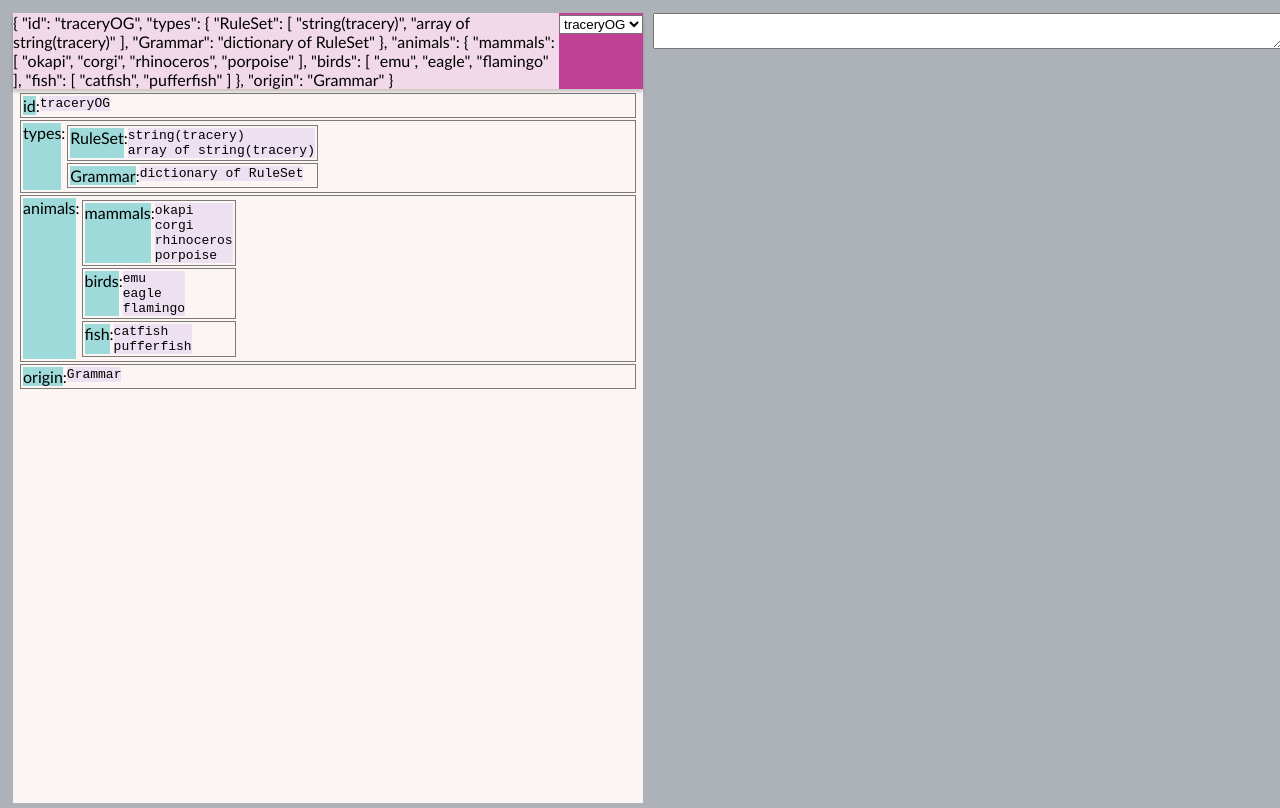
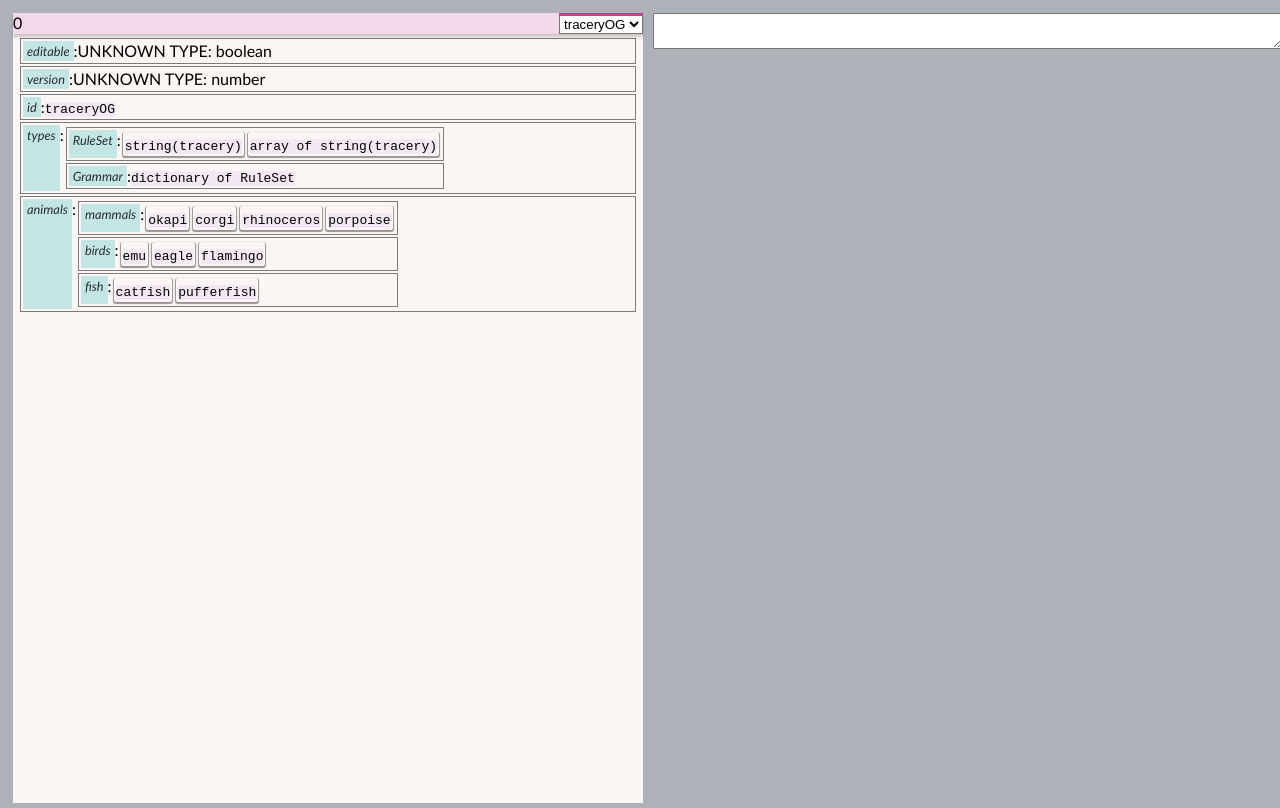
Before and after one commit to galaxykate/tracery2, a plain HTML site: page index.html in a window 1280 px wide. Drawn offline with Linux system fonts and the light colour scheme.

Commit message:
Split all the ery object types into separate obj-views, for arrays, dictionaries, strings, etc

```diff
--- a/css/ery.css
+++ b/css/ery.css
@@ -1,27 +1,42 @@
 .language-view {
 	height: 100%;
+}
+
+.objview-array>.objview {
+	margin: 2px;
+	padding: 2px;
+	border-radius: 2px;
+	display: inline-block;
+	box-shadow: 0px 1px 1px 1px rgba(0, 0, 0, .4);
 }
 
 .objview-row {
 	padding: 2px;
 	margin: 2px;
 	border: 1px solid hsla(0, 0%, 0%, .5);
+	display: flex;
 }
 
 
-.objview-row {
-	display: flex;
-}
 
 .objview-row-label {
-	background-color: hsla(180, 50%, 50%, .5);
+	padding: 2px 4px;
+	color: rgba(0, 0, 0, .8);
+	font-size: 80%;
+	font-style: italic;
+	background-color: hsla(180, 50%, 50%, .3);
 }
 
 .objview-string {
 	background-color: hsla(280, 50%, 90%, .5);
+	display: inline-flex;
 }
 
 
-.objview-string pre {
+.objview-item {
+	margin: 2px;
+	display: inline-flex;
+}
+pre.objview-string  {
 	margin: 0px;
 }
--- a/js/ery/langspecs.js
+++ b/js/ery/langspecs.js
@@ -1,18 +1,253 @@
 // Language specifications for tracery, chancery...and more!
 // celery, cemetery, chancery, cheery, chicanery, confectionery, creamery, crockery, cutlery, delivery, drapery, embroidery, emery, every, fiery,finery, flattery, flowery, frippery, gallery, greenery, imagery, livery, lottery, mastery, millinery, misery, monastery, mystery, nursery, ornery, peppery, periphery, pottery, refinery, robbery, scenery, sorcery, stationery, tannery, tapestry, witchery, aery, archery, artery, bakery, bravery
-let languageSpecs = {
+let objCount = 0
+
+function expandObject(raw) {
+	// Expand this raw object into an editable blackboard-style boject,
+	// Where all elements have object wrappers to track state/type (and allow vue editing)
+
+	let obj = {
+		id: objCount++,
+	}
+	// All objects are dictionaries, because we don't have an object property list
+	switch (typeof raw) {
+		case "object":
+			if (Array.isArray(raw)) {
+				obj.type = "array"
+				obj.items = raw.map(expandObject)
+			} else {
+				obj.type = "dictionary"
+				obj.props = mapObject(raw, expandObject)
+			}
+			break;
+		case "number":
+		case "boolean":
+		case "string":
+			obj.type = typeof raw
+			obj.value = raw
+			break;
+
+
+	}
+	return obj
+}
+
+
+let languageSpecsRaw = {
 	traceryOG: {
+		editable: true,
+		version: 1.0,
 		id: "traceryOG",
 		types: {
 			RuleSet: ["string(tracery)", "array of string(tracery)"],
 			Grammar: "dictionary of RuleSet"
 		},
 		animals: {
-			mammals: ["okapi", "corgi","rhinoceros", "porpoise"],
+			mammals: ["okapi", "corgi", "rhinoceros", "porpoise"],
 			birds: ["emu", "eagle", "flamingo"],
 			fish: ["catfish", "pufferfish"],
 		},
-		origin: "Grammar"
+		// origin: "Grammar",
+		// herbs: {
+		// 	"description": "A list of herbs and spices, and mixtures of the two.",
+		// 	"herbs": [
+		// 		"Angelica",
+		// 		"Basil",
+		// 		"Holy Basil",
+		// 		"Thai Basil",
+		// 		"Bay leaf",
+		// 		"Indian Bay leaf",
+		// 		"Boldo",
+		// 		"Borage",
+		// 		"Chervil",
+		// 		"Chives",
+		// 		"Garlic Chives",
+		// 		"Cicely",
+		// 		"Coriander leaf",
+		// 		"Cilantro",
+		// 		"Bolivian Coriander",
+		// 		"Vietnamese Coriander",
+		// 		"Culantro",
+		// 		"Cress",
+		// 		"Curry leaf",
+		// 		"Dill",
+		// 		"Epazote",
+		// 		"Hemp",
+		// 		"Hoja santa",
+		// 		"Houttuynia cordata",
+		// 		"Hyssop",
+		// 		"Jimbu",
+		// 		"Kinh gioi",
+		// 		"Lavender",
+		// 		"Lemon balm",
+		// 		"Lemon grass",
+		// 		"Lemon myrtle",
+		// 		"Lemon verbena",
+		// 		"Limnophila aromatica",
+		// 		"Lovage",
+		// 		"Marjoram",
+		// 		"Mint",
+		// 		"Mugwort",
+		// 		"Mitsuba",
+		// 		"Oregano",
+		// 		"Parsley",
+		// 		"Perilla",
+		// 		"Rosemary",
+		// 		"Rue",
+		// 		"Sage",
+		// 		"Savory",
+		// 		"Sansho",
+		// 		"Shiso",
+		// 		"Sorrel",
+		// 		"Tarragon",
+		// 		"Thyme",
+		// 		"Woodruff"
+		// 	],
+		// 	"spices": [
+		// 		"Aonori",
+		// 		"Ajwain",
+		// 		"Allspice",
+		// 		"Amchoor",
+		// 		"Anise",
+		// 		"Star Anise",
+		// 		"Asafoetida",
+		// 		"Camphor",
+		// 		"Caraway",
+		// 		"Cardamom",
+		// 		"Black Cardamom",
+		// 		"Cassia",
+		// 		"Celery powder",
+		// 		"Celery seed",
+		// 		"Charoli",
+		// 		"Chenpi",
+		// 		"Cinnamon",
+		// 		"Clove",
+		// 		"Coriander seed",
+		// 		"Cubeb",
+		// 		"Cumin",
+		// 		"Nigella sativa",
+		// 		"Bunium persicum",
+		// 		"Dill",
+		// 		"Dill seed",
+		// 		"Fennel",
+		// 		"Fenugreek",
+		// 		"Fingerroot",
+		// 		"Greater Galangal",
+		// 		"Lesser Galangal",
+		// 		"Garlic",
+		// 		"Ginger",
+		// 		"Aromatic Ginger",
+		// 		"Golpar",
+		// 		"Grains of Paradise",
+		// 		"Grains of Selim",
+		// 		"Horseradish",
+		// 		"Juniper berry",
+		// 		"Kokum",
+		// 		"Korarima",
+		// 		"Dried Lime",
+		// 		"Liquorice",
+		// 		"Litsea cubeba",
+		// 		"Mace",
+		// 		"Mango-ginger",
+		// 		"Mastic",
+		// 		"Mahlab",
+		// 		"Black Mustard",
+		// 		"Brown Mustard",
+		// 		"White Mustard",
+		// 		"Nigella",
+		// 		"Njangsa",
+		// 		"Nutmeg",
+		// 		"Alligator Pepper",
+		// 		"Brazilian Pepper",
+		// 		"Chili Pepper",
+		// 		"Cayenne pepper",
+		// 		"Paprika",
+		// 		"Long Pepper",
+		// 		"Peruvian Pepper",
+		// 		"East Asian Pepper",
+		// 		"Sichuan Pepper",
+		// 		"Sansho",
+		// 		"Tasmanian Pepper",
+		// 		"Black Peppercorn",
+		// 		"Green Peppercorn",
+		// 		"White Peppercorn",
+		// 		"Pomegranate seed",
+		// 		"Poppy seed",
+		// 		"Radhuni",
+		// 		"Rose",
+		// 		"Saffron",
+		// 		"Salt",
+		// 		"Sarsaparilla",
+		// 		"Sassafras",
+		// 		"Sesame",
+		// 		"Shiso",
+		// 		"Sumac",
+		// 		"Tamarind",
+		// 		"Tonka bean",
+		// 		"Turmeric",
+		// 		"Uzazi",
+		// 		"Vanilla",
+		// 		"Voatsiperifery",
+		// 		"Wasabi",
+		// 		"Yuzu",
+		// 		"Zedoary",
+		// 		"Zereshk",
+		// 		"Zest"
+		// 	],
+		// 	"mixtures": [
+		// 		"Adjika",
+		// 		"Advieh",
+		// 		"Baharat",
+		// 		"Beau Monde seasoning",
+		// 		"Berbere",
+		// 		"Bouquet garni",
+		// 		"Buknu",
+		// 		"Chaat masala",
+		// 		"Chaunk",
+		// 		"Chili powder",
+		// 		"Crab boil",
+		// 		"Curry powder",
+		// 		"Doubanjiang",
+		// 		"Douchi",
+		// 		"Duqqa",
+		// 		"Fines herbes",
+		// 		"Five-spice powder",
+		// 		"Garam masala",
+		// 		"Garlic powder",
+		// 		"Garlic salt",
+		// 		"Gochujang",
+		// 		"Harissa",
+		// 		"Hawaij",
+		// 		"Herbes de Provence",
+		// 		"Idli podi",
+		// 		"Jamaican jerk spice",
+		// 		"Khmeli suneli",
+		// 		"Lemon pepper",
+		// 		"Mitmita",
+		// 		"Mixed spice",
+		// 		"Montreal steak seasoning",
+		// 		"Mulling spices",
+		// 		"Old Bay Seasoning",
+		// 		"Onion powder",
+		// 		"Panch phoron",
+		// 		"Persillade",
+		// 		"Powder-douce",
+		// 		"Pumpkin pie spice",
+		// 		"Qâlat daqqa",
+		// 		"Quatre épices",
+		// 		"Ras el hanout",
+		// 		"Recado rojo",
+		// 		"Sharena sol",
+		// 		"Shichimi",
+		// 		"Tabil",
+		// 		"Tandoori masala",
+		// 		"Vadouvan",
+		// 		"Yuzukosho",
+		// 		"Za'atar"
+		// 	]
+		// }
+
+
 
 	},
 	tracery2: {
@@ -31,3 +266,7 @@ let languageSpecs = {
 
 	}
 }
+
+let languageSpecs = mapObject(languageSpecsRaw, expandObject)
+
+console.log(languageSpecs)
--- a/js/ui-lang.js
+++ b/js/ui-lang.js
@@ -1,63 +1,105 @@
 // A view of an object
+
 
 Vue.component('obj-view', {
 	template: `
-	<div v-bind:class="'objview objview-' + getType(obj)">
+	<div v-bind:class="'objview objview-' + obj.type + '-holder'">
 
-		<div class="objview-row"
-			v-if="getType(obj) === 'object'"
-			v-for="(value, name) in obj"
-		>
-			<div class="objview-row-label" >{{name}}</div>:
-			<div class="objview-row-content">
+		<obj-dictionary
+			:obj="obj" :rootObj="rootObj"
+			v-if="obj.type === 'dictionary'">
+		</obj-dictionary>
 
-				<obj-view :obj="value">
-				</obj-view>
-			</div>
+
+		<obj-array
+			:obj="obj" :rootObj="rootObj"
+			v-else-if="obj.type === 'array'">
+		</obj-array>
+
+
+		<obj-string
+			:obj="obj" :rootObj="rootObj"
+			v-else-if="obj.type === 'string'">
+		</obj-string>
+
+
+		<div
+			:obj="obj" :rootObj="rootObj"
+			v-else>
+			UNKNOWN TYPE: {{obj.type}}
 		</div>
 
-		<div class="objview-item"
-			v-if="getType(obj) ==='array'"
-			v-for="item in obj"
-		>
-			<obj-view :obj="item">
-			</obj-view>
-		</div>
 
-		<pre v-if="getType(obj) ==='string'" class="objview-string">{{obj}}</pre>
-	</div>
-	`,
-	props: ["obj"],
-	methods: {
-		getType: function() {
-			if (typeof this.obj === "object") {
-				if (Array.isArray(this.obj))
-					return "array";
-				return "object"
-			}
-			return typeof this.obj
-		}
-	}
+	</div>`,
+
+	props: ["obj", "rootObj"],
 })
 
-Vue.component('array-view', {
-	template: `
-	<div>
 
-		<div class="arrayview-item" v-for="item in arr">
-			{{item}}
-		</div>
-	</div>
+
+Vue.component('obj-dictionary', {
+	props: ["obj", "rootObj"],
+	template: `<div
+				class="objview-dictionary"
+				>
+					<div v-for="(val,key) in obj.props"
+						v-bind:key="key"
+						class="objview-row"
+					>
+						<div class="objview-row-label">{{key}}</div>:
+							<obj-view :obj="val" :objRoot="rootObj"></obj-view>
+					</div>
+				</div>
 	`,
-	props: ["arr"]
 })
+
+Vue.component('obj-array', {
+	props: ["obj", "rootObj"],
+	template: `<div
+				class="objview-array"
+				>
+					<obj-view
+						v-for="(item, index) in obj.items"
+						v-bind:key="index"
+						:obj="item" :objRoot="rootObj">
+					</obj-view>
+				</div>
+	`,
+})
+
+
+Vue.component('obj-string', {
+	props: ["obj", "rootObj"],
+
+	template: `<pre
+				@input="onInput"
+				@paste.stop.prevent="onPaste"
+				class="objview-string"
+				contenteditable="true"
+				>{{obj.value}}</pre>
+	`,
+
+	methods: {
+		onInput: function(e) {
+			 console.log("edit: "+ e.target.innerText);
+
+		},
+		onPaste: function(e) {
+			console.log("paste: "+ e.target.innerText);
+
+	        var plaintext = e.clipboardData.getData('text/plain');
+	         document.execCommand('inserttext', false, plaintext);
+		},
+	},
+})
+
 
 var langViewer = new Vue({
 	template: `
 	<div class="panel language-view">
 		<div class="header">
 			<div class="header-main">
-				{{selected}}
+				{{selected.id}}
 			</div>
 			<div class="header-controls">
 				<select v-model="selected" @change="onChange">
```
